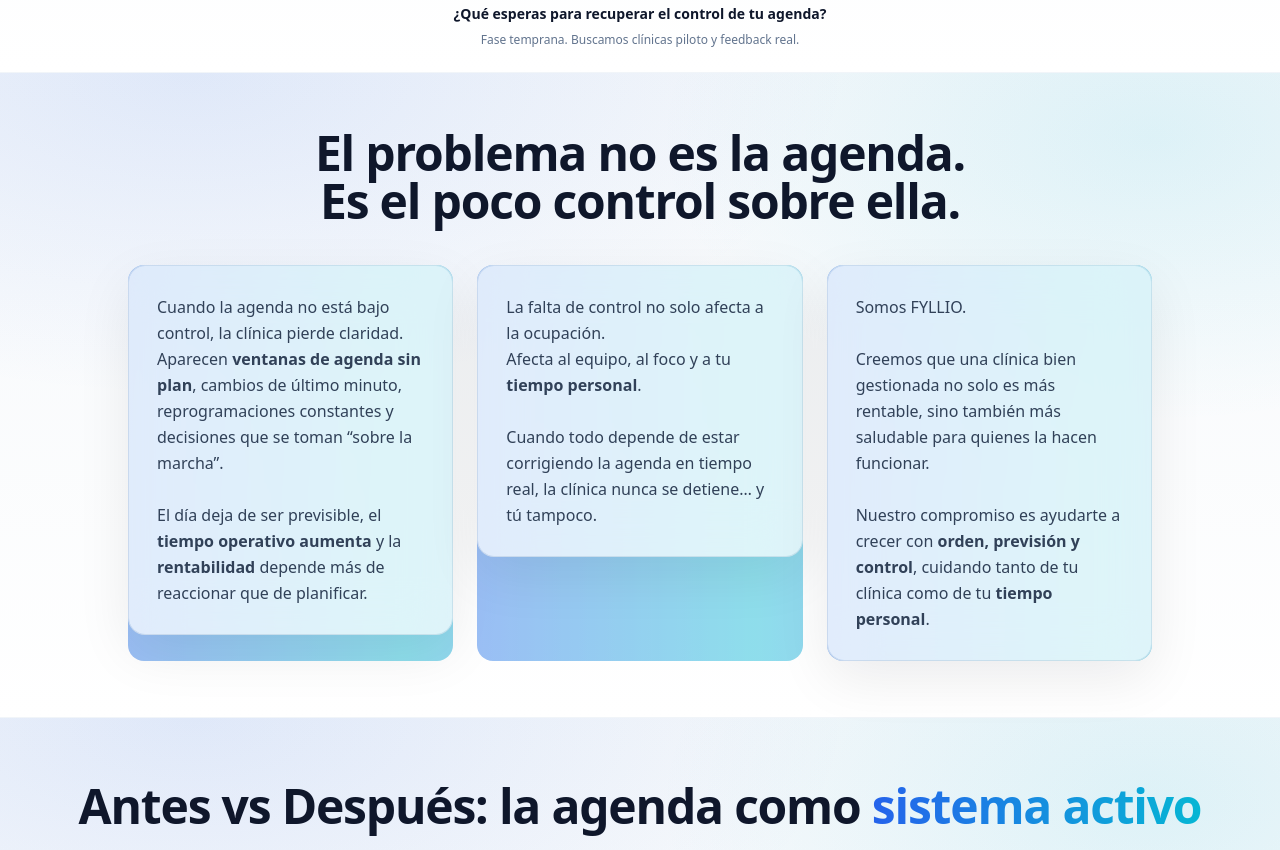
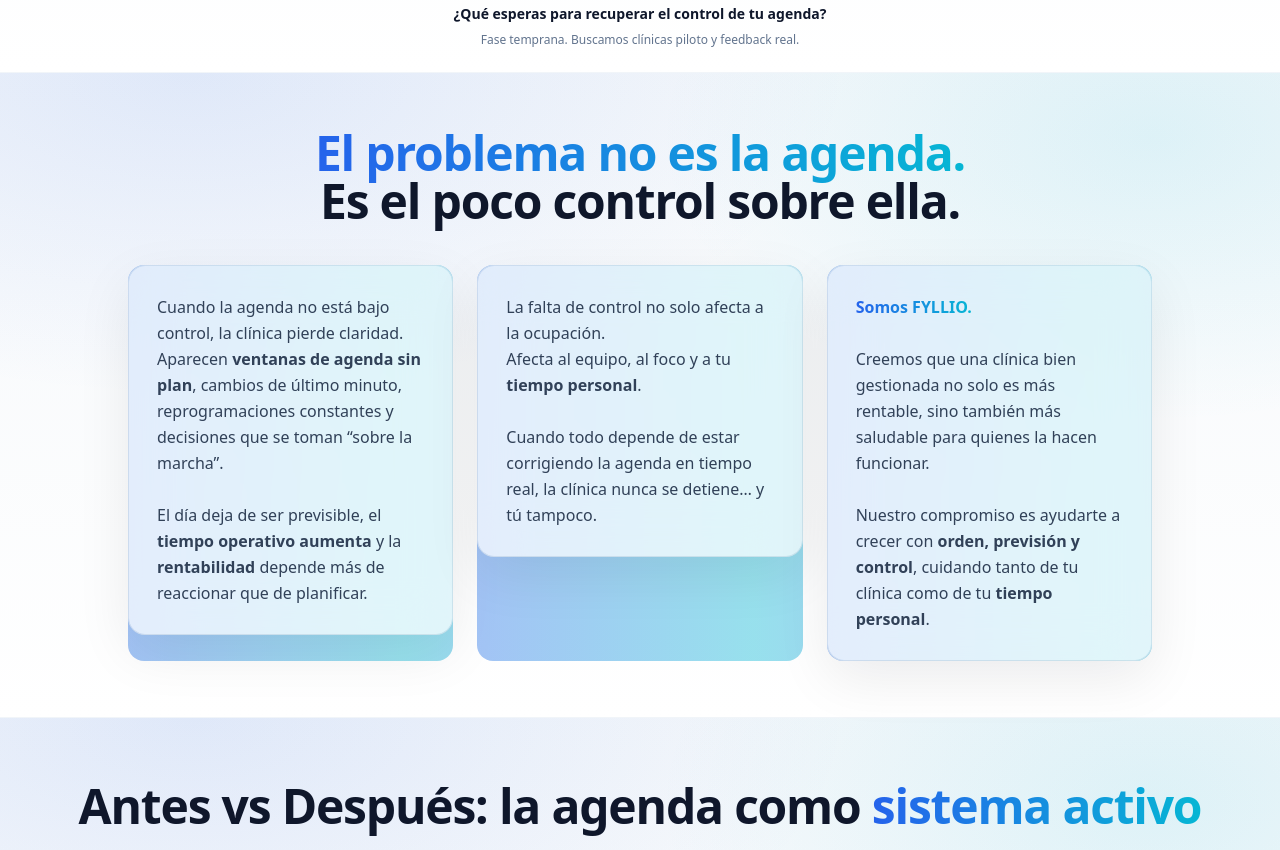
Before and after one commit to simonwertheimer29/FYLLIO, a Next.js app: page / in a window 1280 px wide. Shown: the part 700-1550 px from the top of the page. Built offline with nearby package versions, Linux system fonts and the light colour scheme; no server answers.

Commit message:
Update page.tsx

```diff
--- a/app/page.tsx
+++ b/app/page.tsx
@@ -144,15 +144,20 @@ export default function HomePage() {
   className={`${anchorOffset} border-b border-slate-100 bg-[radial-gradient(1100px_540px_at_15%_0%,rgba(37,99,235,0.10),transparent_60%),radial-gradient(900px_520px_at_90%_10%,rgba(6,182,212,0.10),transparent_55%),linear-gradient(to_bottom,rgba(241,245,249,0.75),#ffffff)]`}
 >
   <div className="mx-auto flex min-h-[72vh] max-w-7xl flex-col justify-center px-4 py-14 sm:px-6">
-    <h2 className="text-center text-4xl font-extrabold tracking-tight text-slate-900 sm:text-5xl">
+    <h2 className="text-center text-4xl font-extrabold tracking-tight sm:text-5xl">
+  <span className="fyllio-text-gradient">
     El problema no es la agenda.
-      <span className="block">Es el poco control sobre ella.</span>
+  </span>
+  <span className="block text-slate-900">
+    Es el poco control sobre ella.
+  </span>
 </h2>
+
 
     <div className="mx-auto mt-10 grid w-full max-w-5xl gap-6 md:grid-cols-3">
       {/* PILL 1 */}
       <div className="group relative rounded-2xl p-[1px]">
-        <div className="absolute inset-0 rounded-2xl bg-[linear-gradient(90deg,rgba(37,99,235,0.75),rgba(6,182,212,0.75),rgba(37,99,235,0.75))] bg-[length:200%_200%] opacity-60 blur-[0.5px] animate-gradient" />
+<div className="absolute inset-0 rounded-2xl bg-[linear-gradient(90deg,rgba(37,99,235,0.75),rgba(6,182,212,0.75),rgba(37,99,235,0.75))] bg-[length:200%_200%] opacity-55 animate-gradient" />
         <div className="relative rounded-2xl bg-white/70 p-7 ring-1 ring-slate-200/70 backdrop-blur-xl shadow-[0_18px_55px_rgba(2,6,23,0.08)]">
           <p className="text-base leading-relaxed text-slate-700">
             Cuando la agenda no está bajo control, la clínica pierde claridad. Aparecen{" "}
@@ -168,7 +173,7 @@ export default function HomePage() {
 
       {/* PILL 2 */}
       <div className="group relative rounded-2xl p-[1px]">
-        <div className="absolute inset-0 rounded-2xl bg-[linear-gradient(90deg,rgba(37,99,235,0.75),rgba(6,182,212,0.75),rgba(37,99,235,0.75))] bg-[length:200%_200%] opacity-60 blur-[0.5px] animate-gradient" />
+<div className="absolute inset-0 rounded-2xl bg-[linear-gradient(90deg,rgba(37,99,235,0.75),rgba(6,182,212,0.75),rgba(37,99,235,0.75))] bg-[length:200%_200%] opacity-55 animate-gradient" />
         <div className="relative rounded-2xl bg-white/70 p-7 ring-1 ring-slate-200/70 backdrop-blur-xl shadow-[0_18px_55px_rgba(2,6,23,0.08)]">
           <p className="text-base leading-relaxed text-slate-700">
             La falta de control no solo afecta a la ocupación.
@@ -184,19 +189,22 @@ export default function HomePage() {
 
       {/* PILL 3 */}
       <div className="group relative rounded-2xl p-[1px]">
-        <div className="absolute inset-0 rounded-2xl bg-[linear-gradient(90deg,rgba(37,99,235,0.75),rgba(6,182,212,0.75),rgba(37,99,235,0.75))] bg-[length:200%_200%] opacity-60 blur-[0.5px] animate-gradient" />
+<div className="absolute inset-0 rounded-2xl bg-[linear-gradient(90deg,rgba(37,99,235,0.75),rgba(6,182,212,0.75),rgba(37,99,235,0.75))] bg-[length:200%_200%] opacity-55 animate-gradient" />
         <div className="relative rounded-2xl bg-white/70 p-7 ring-1 ring-slate-200/70 backdrop-blur-xl shadow-[0_18px_55px_rgba(2,6,23,0.08)]">
           <p className="text-base leading-relaxed text-slate-700">
+  <span className="font-extrabold fyllio-text-gradient">
     Somos FYLLIO.
+  </span>
   <br />
   <br />
-            Creemos que una clínica bien gestionada no solo es más rentable, sino también más saludable para quienes
-            la hacen funcionar.
+  Creemos que una clínica bien gestionada no solo es más rentable, sino también más saludable para quienes la hacen funcionar.
   <br />
   <br />
-            Nuestro compromiso es ayudarte a crecer con <span className="font-semibold">orden, previsión y control</span>,
-            cuidando tanto de tu clínica como de tu <span className="font-semibold">tiempo personal</span>.
+  Nuestro compromiso es ayudarte a crecer con{" "}
+  <span className="font-semibold">orden, previsión y control</span>, cuidando tanto de tu clínica como de tu{" "}
+  <span className="font-semibold">tiempo personal</span>.
 </p>
+
         </div>
       </div>
     </div>
```
Lines whose indentation alone changed are shown as unchanged.
